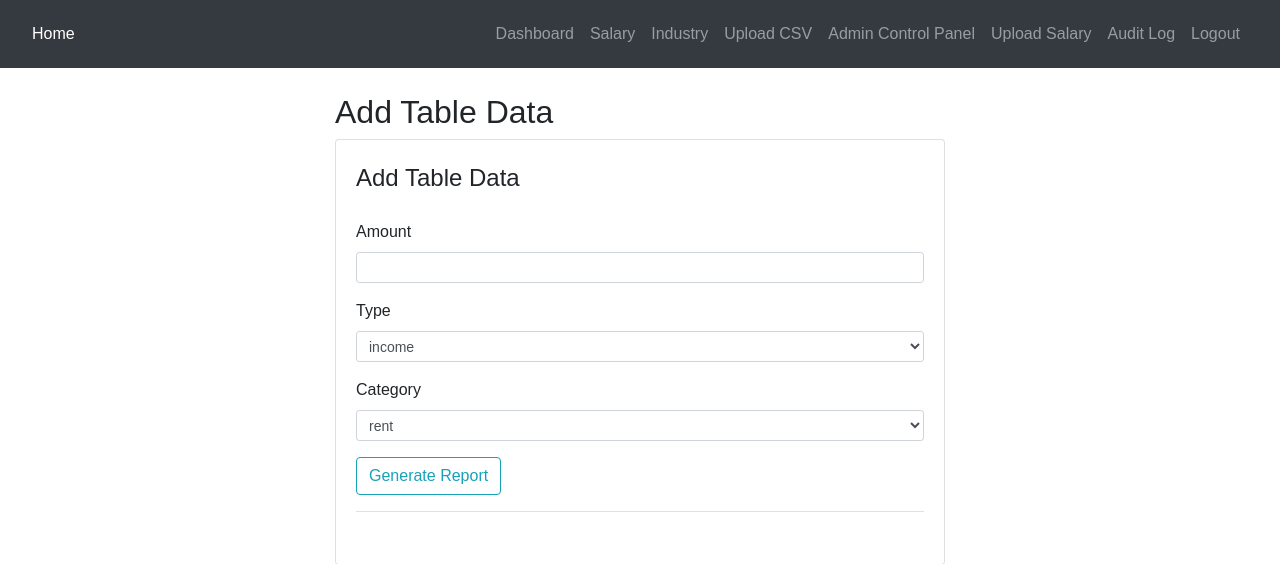
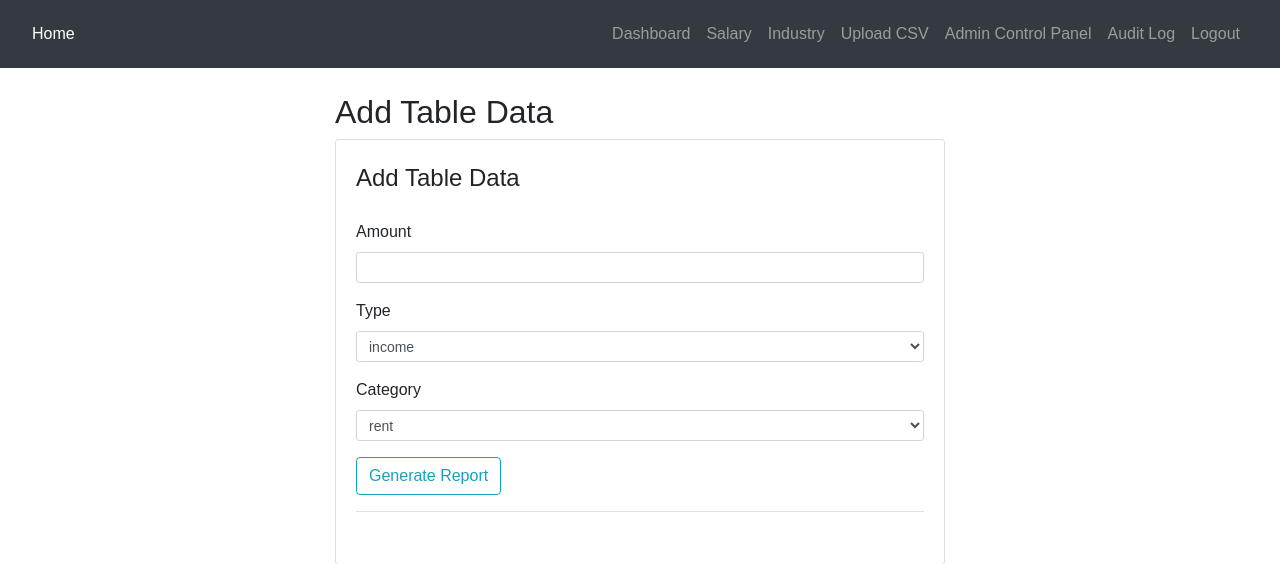
Before and after one commit to ict3x03-2022-team32/ict3x03-2022-team32, a Flask app: page /add in a window 1280 px wide. Shown: the top 564 px of the page. Run offline with Flask 3, Linux system fonts and the light colour scheme; a user stored in the database is signed in; tables that the repository leaves empty hold one stand-in row (values such as "Sample post"); parts of the project's set-up code (start-up, migrations or seed data) failed here and were passed over; some libraries are stand-ins or nearby versions.

Commit message:
Update latest

```diff
--- a/application/form.py
+++ b/application/form.py
@@ -109,9 +109,9 @@ class PasswordResetForm(FlaskForm):
     submit = SubmitField(label="Submit Password")
 
 class UploadForm(FlaskForm):
-        upload = FileField('CSV and TXT only!', validators=[
+        upload = FileField('CSV only!', validators=[
         FileRequired(),
-        FileAllowed(['csv', 'txt'], 'CSV and TXT only!')
+        FileAllowed(['csv'], 'CSV only!')
     ])
 
 class OTPForm(FlaskForm):
--- a/application/routes.py
+++ b/application/routes.py
@@ -41,7 +41,7 @@ from io import StringIO
 import csv
 from csv import writer
 
-ALLOWED_EXTENSIONS = {'txt', 'csv'}
+ALLOWED_EXTENSIONS = {'csv'}
 script_dir = os.path.dirname(__file__)
 rel_path = "..\\tempFileUploadDir\\"
 UPLOAD_FOLDER = os.path.join(script_dir, rel_path)
--- a/application/templates/layout.html
+++ b/application/templates/layout.html
@@ -116,7 +116,6 @@ body {
                                 <a class="nav-item nav-link" href="{{ url_for('industry2') }}">Industry</a>
                                 <a class="nav-item nav-link" href="{{ url_for('upload') }}">Upload CSV</a>
                                 <a class="nav-item nav-link" href="{{ url_for('control_panel')}}">Admin Control Panel</a>
-                                <a class="nav-item nav-link" href="{{ url_for('industry2') }}">Upload Salary</a>
                                 <a class="nav-item nav-link" href="{{ url_for('logs') }}">Audit Log</a>
                                 {% endif %}
                                 <a class="nav-link" href="{{ url_for('logout_page') }}">Logout</a>
```
